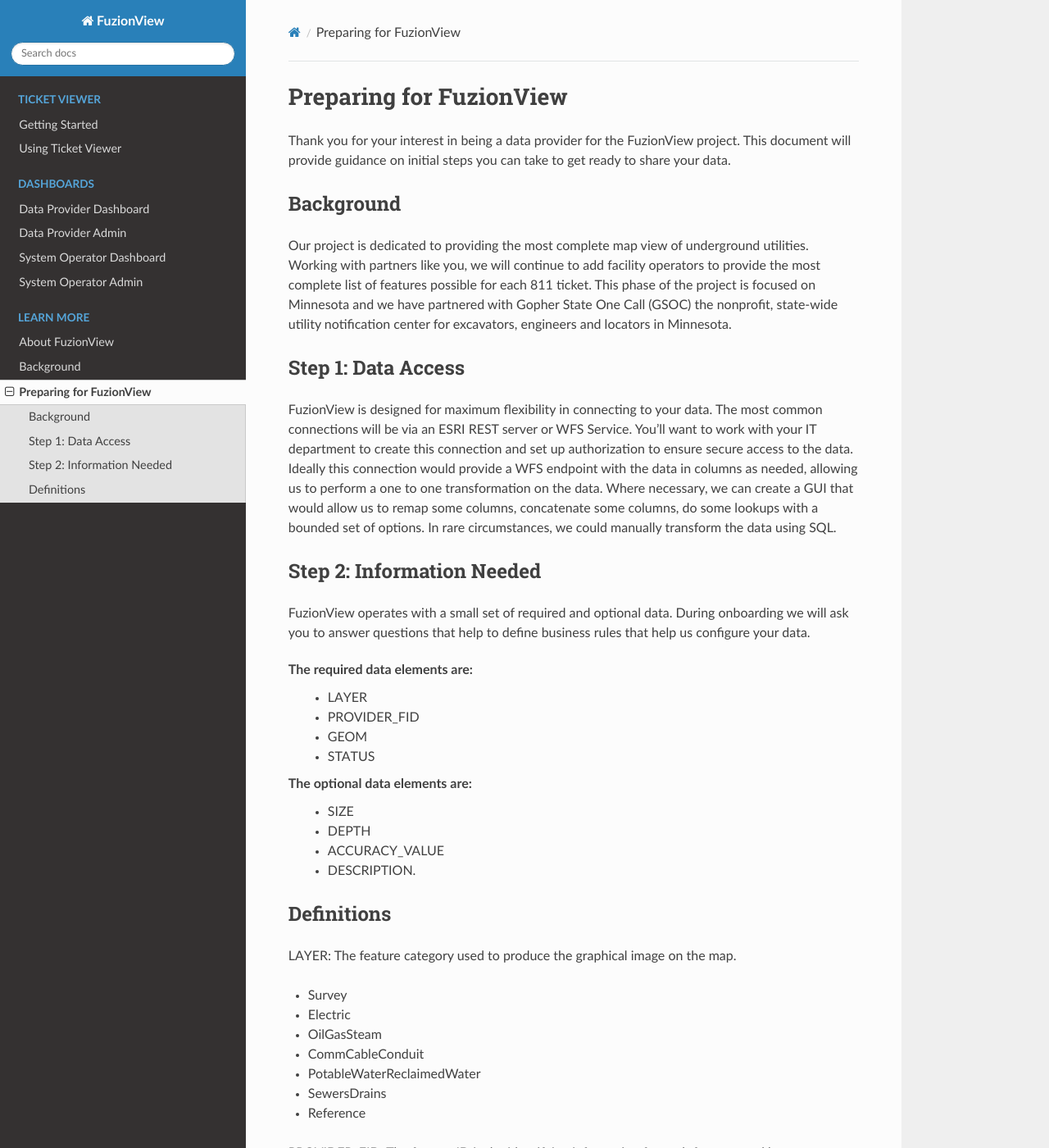
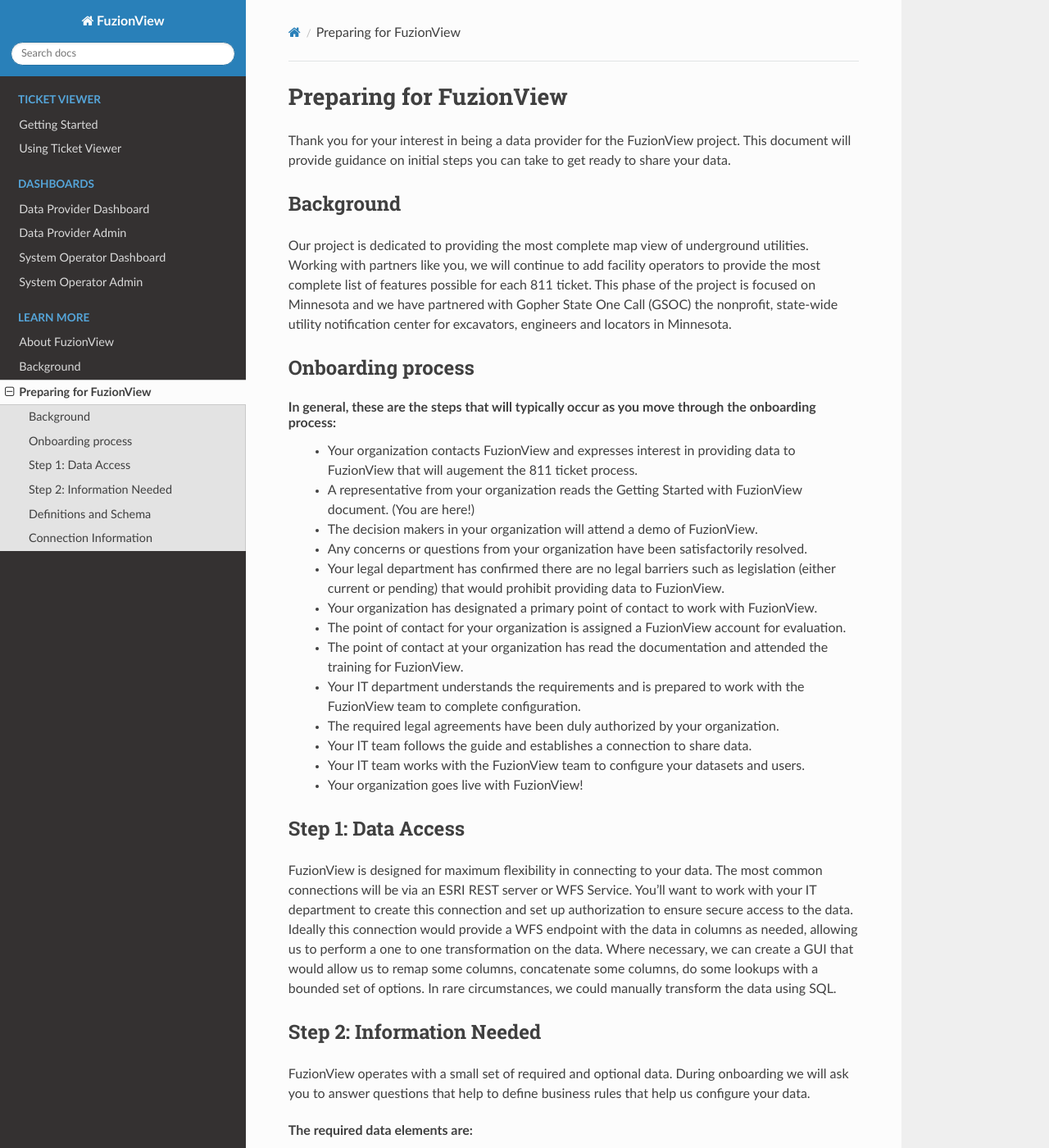
Before and after one commit to FuzionView/FV-Docs, a Sphinx documentation site: the page built from source/PrepFV.rst, in a window 1280 px wide and 1400 px high. Shown: the whole window at 82% size. Built offline with Sphinx 7.4.7 and the Read the Docs theme 2.0.0, drawn with Linux system fonts in a browser that asks for light colours; some of the changed text lies outside the part shown.

Commit message:
Added to the getting started doc the process steps

```diff
--- a/source/PrepFV.rst
+++ b/source/PrepFV.rst
@@ -9,6 +9,23 @@
 
 Our project is dedicated to providing the most complete map view of underground utilities. Working with partners like you, we will continue to add facility operators to provide the most complete list of features possible for each 811 ticket. This phase of the project is focused on Minnesota and we have partnered with Gopher State One Call (GSOC) the nonprofit, state-wide utility notification center for excavators, engineers and locators in Minnesota.
 
+Onboarding process
+-------------------
+
+In general, these are the steps that will typically occur as you move through the onboarding process:
+ * Your organization contacts FuzionView and expresses interest in providing data to FuzionView that will augement the 811 ticket process.
+ * A representative from your organization reads the Getting Started with FuzionView document. (You are here!)
+ * The decision makers in your organization will attend a demo of FuzionView.
+ * Any concerns or questions from your organization have been satisfactorily resolved.
+ * Your legal department has confirmed there are no legal barriers such as legislation (either current or pending) that would prohibit providing data to FuzionView.
+ * Your organization has designated a primary point of contact to work with FuzionView.
+ * The point of contact for your organization is assigned a FuzionView account for evaluation.
+ * The point of contact at your organization has read the documentation and attended the training for FuzionView.
+ * Your IT department understands the requirements and is prepared to work with the FuzionView team to complete configuration.
+ * The required legal agreements have been duly authorized by your organization.
+ * Your IT team follows the guide and establishes a connection to share data.
+ * Your IT team works with the FuzionView team to configure your datasets and users.
+ * Your organization goes live with FuzionView!
 
 Step 1: Data Access
 --------------------
@@ -34,8 +51,8 @@
  * ACCURACY_VALUE
  * DESCRIPTION.
 
-Definitions
-------------
+Definitions and Schema
+-----------------------
 
 LAYER: The feature category used to produce the graphical image on the map.
 
@@ -75,3 +92,7 @@
 DESCRIPTION: Optional text to be displayed to provide additional information.
 
 *See the Glossary for more detailed descriptions.*
+
+Connection Information
+-----------------------
+After your organization commits to providing data to FuzionView, we will begin collecting the information necessary to connect to your data source. If possible, you should begin collecting this data to help streamline the onboarding process.
```
